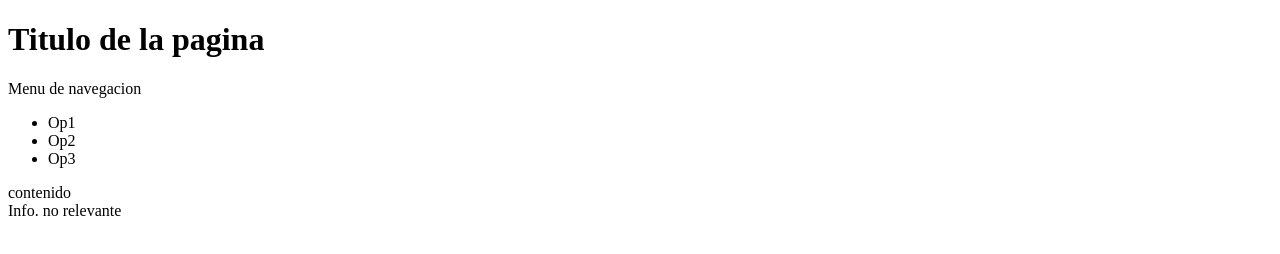
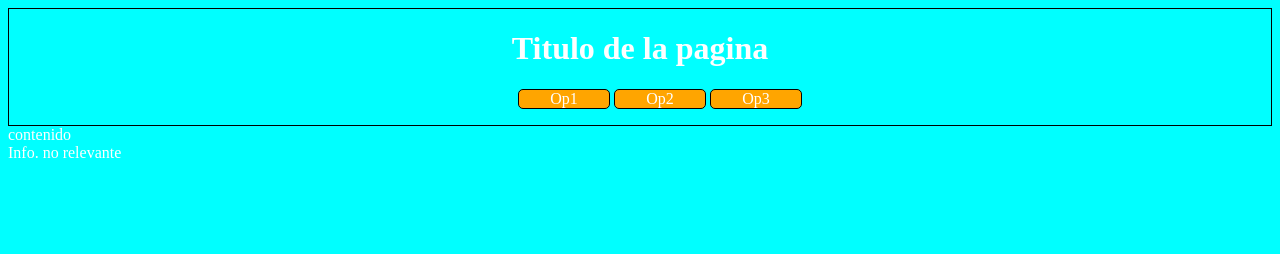
Before and after one commit to kantco/pw2181_12, a plain HTML site: page ejemplohtml5.html in a window 1280 px wide. Drawn offline with Linux system fonts and the light colour scheme.

Commit message:
Hojas de estilos

```diff
--- /dev/null
+++ b/css/estilos.css
@@ -0,0 +1,28 @@
+body{
+	background: cyan;
+	/*background: rgb(0,0,0);*/
+	/*background: rgba(255,0,0,0);*/
+	/*background: #FF0000;*/
+	color: white;
+}
+header{
+	border: 1px solid black;
+	text-align: center;
+}
+/*la ruta de lo que se vera afectado*/
+header nav ul li
+{
+	background: orange;
+	border: 1px solid black;
+	border-radius: 5px;
+	display: inline-block;
+	width: 90px;
+}
+header nav ul li:hover
+{
+	background: black;
+	border: 1px solid orange;
+	border-radius: 5px;
+	display: inline-block;
+	width: 90px;
+}
--- a/ejemplohtml5.html
+++ b/ejemplohtml5.html
@@ -3,11 +3,11 @@
 <head>
 	<meta charset="UTF-8">
 	<title>Primer HTML5</title>
+	<link rel="stylesheet" href="css/estilos.css">
 </head>
 <body>
 	<header>
 		<h1>Titulo de la pagina</h1>
-		Menu de navegacion
 		<nav>
 			<ul>
 				<li>Op1</li>
```
Also changed, not shown: CSS3 (Hojas de estilo en cascada).txt (added, +14 -0 lines).
